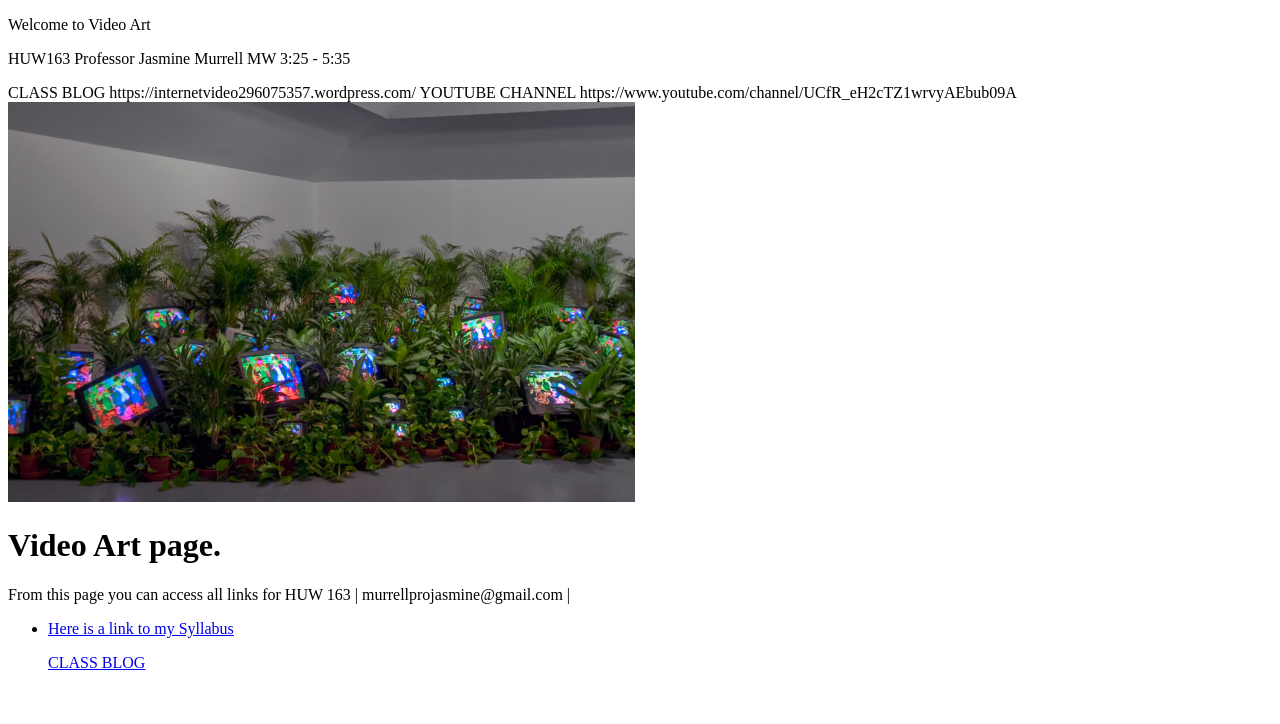
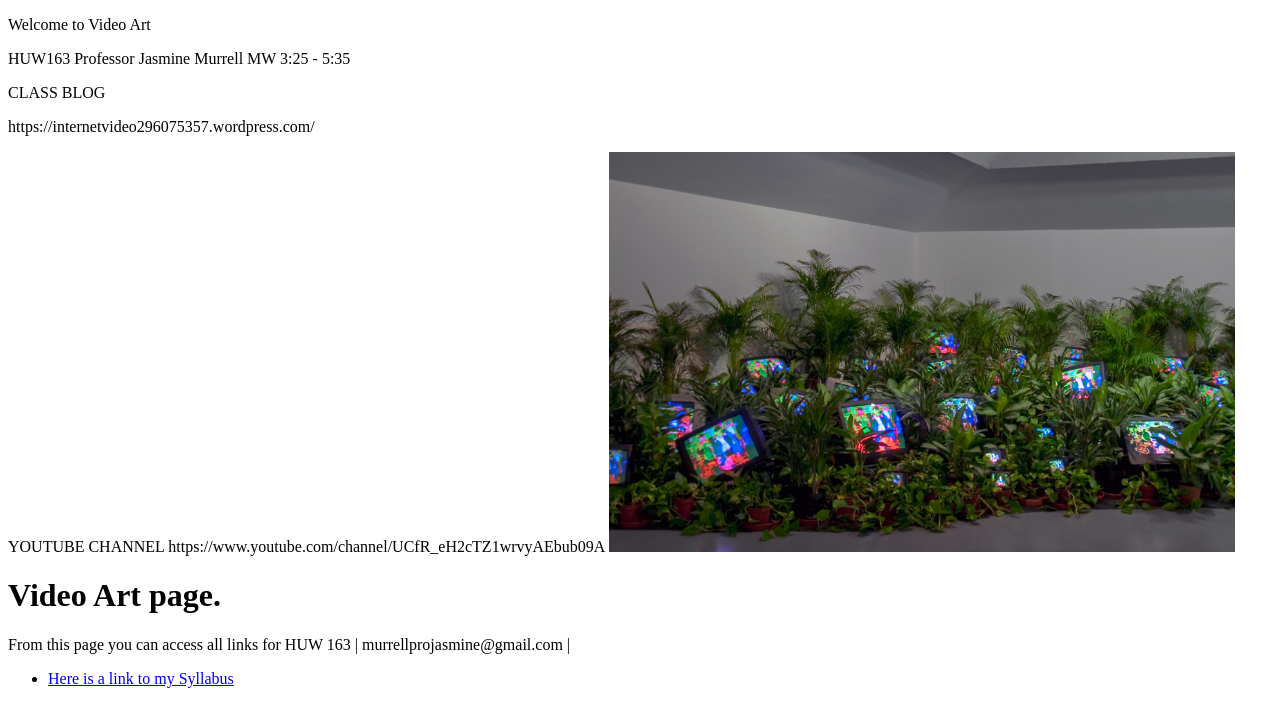
Before and after one commit to jasminemurrell/videoart.github.io, a plain HTML site: page index.html in a window 1280 px wide. Drawn offline with Linux system fonts and the light colour scheme.

Commit message:
Update index.html

```diff
--- a/index.html
+++ b/index.html
@@ -3,9 +3,9 @@
   <p>Welcome to Video Art
 </p>
   <p> HUW163 Professor Jasmine Murrell  MW 3:25 - 5:35</p>
-  CLASS BLOG
+  <p> CLASS BLOG</p>
   https://internetvideo296075357.wordpress.com/
-
+   <p></p>
   YOUTUBE CHANNEL
   https://www.youtube.com/channel/UCfR_eH2cTZ1wrvyAEbub09A
   <body>
@@ -14,7 +14,7 @@
     <p>From this page you can access all links for  HUW 163 |  murrellprojasmine@gmail.com | </p>
     <ul>
       <li><a href="HUW 163 Video Art(1).pdf">Here is a link to my Syllabus</a></li>
-   <p><a href= “https://internetvideo296075357.wordpress.com/”>CLASS BLOG</a><p>
+
 
       </body>
 </html>
```
